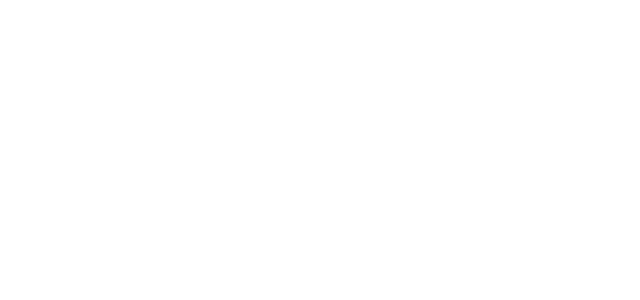
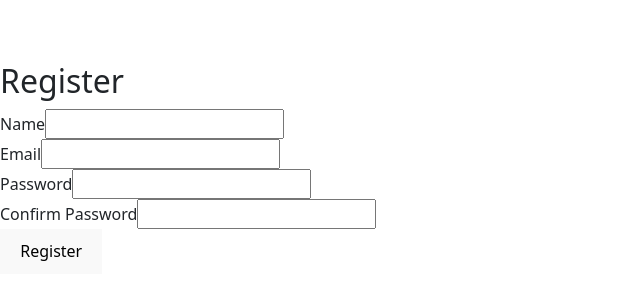
Before and after one commit to motibe-devops-geek202507/MotivationTimer, a React (Vite) app: page /register in a window 1280 px wide. Before the commit this address had no page. Shown: the part 232-532 px from the top of the page, without its empty margins (0-640 px from the left). Built offline with nearby package versions, Linux system fonts and the light colour scheme.

Commit message:
add Register components and add cookie.js for token management

```diff
--- a/package.json
+++ b/package.json
@@ -12,6 +12,7 @@
   "dependencies": {
     "axios": "^1.10.0",
     "bootstrap": "^5.3.7",
+    "js-cookie": "^3.0.5",
     "react": "^19.1.0",
     "react-dom": "^19.1.0",
     "react-router-dom": "^7.6.3"
--- a/src/App.jsx
+++ b/src/App.jsx
@@ -3,6 +3,7 @@
 import Home from './pages/Home';
 import Timer from './pages/Timer';
 import Login from './pages/Login';
+import Register from './pages/Register';
 import { Link, Routes, Route } from 'react-router-dom';
 
 function App() {
@@ -12,6 +13,7 @@
         <Route path="/" element={<Home />} />
         <Route path="/timer" element={<Timer />} />
         <Route path="/login" element={<Login />} />
+        <Route path="/register" element={<Register />} />
       </Routes>
     </div>
   );
--- a/src/pages/Home.jsx
+++ b/src/pages/Home.jsx
@@ -1,9 +1,11 @@
 import React from 'react'
+import { Link } from 'react-router-dom';
 
 const Home = () => {
   return (
     <div className="container mt-5">
       <h1 className="text-primary">Home</h1>
+      <Link to="/register">Go to Register Page</Link>
     </div>
   );
 }
--- /dev/null
+++ b/src/pages/Register.jsx
@@ -0,0 +1,98 @@
+import React, { useState } from 'react';
+import Cookies from 'js-cookie';
+
+const Register = () => {
+  const [name, setName] = useState('');
+  const [email, setEmail] = useState('');
+  const [password, setPassword] = useState('');
+  const [passwordConfirmation, setPasswordConfirmation] = useState('');
+
+  const handleSubmit = async (e) => {
+    e.preventDefault();
+
+    if (password !== passwordConfirmation) {
+      alert("Passwords don't match");
+      return;
+    }
+
+    try {
+      const response = await fetch('https://motivationtimer-x-oshi.onrender.com/api/register', {
+        method: 'POST',
+        headers: {
+          'Content-Type': 'application/json',
+        },
+        body: JSON.stringify({
+          name,
+          email,
+          password,
+          password_confirmation: passwordConfirmation,
+        }),
+      });
+
+      const data = await response.json();
+
+      if (response.ok) {
+        console.log('Registration successful:', data);
+        // Here you would typically save the token and user data
+        // and redirect the user.
+        Cookies.set('access_token', data.access_token, {
+          expires: 7,
+          secure: true,
+          sameSite: 'strict',
+        });
+        window.location.href = '/';
+      } else {
+        console.error('Registration failed:', data);
+      }
+    } catch (error) {
+      console.error('An error occurred:', error);
+    }
+  };
+
+  return (
+    <div>
+      <h2>Register</h2>
+      <form onSubmit={handleSubmit}>
+        <div>
+          <label>Name</label>
+          <input
+            type="text"
+            value={name}
+            onChange={(e) => setName(e.target.value)}
+            required
+          />
+        </div>
+        <div>
+          <label>Email</label>
+          <input
+            type="email"
+            value={email}
+            onChange={(e) => setEmail(e.target.value)}
+            required
+          />
+        </div>
+        <div>
+          <label>Password</label>
+          <input
+            type="password"
+            value={password}
+            onChange={(e) => setPassword(e.target.value)}
+            required
+          />
+        </div>
+        <div>
+          <label>Confirm Password</label>
+          <input
+            type="password"
+            value={passwordConfirmation}
+            onChange={(e) => setPasswordConfirmation(e.target.value)}
+            required
+          />
+        </div>
+        <button type="submit">Register</button>
+      </form>
+    </div>
+  );
+};
+
+export default Register;
```
Also changed, not shown: 1 other file (tests, documents, lock files or other folders).
